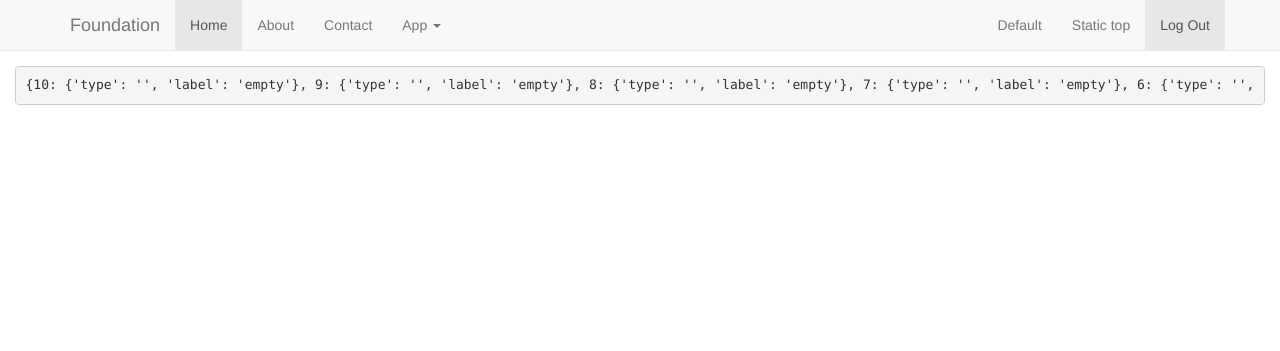
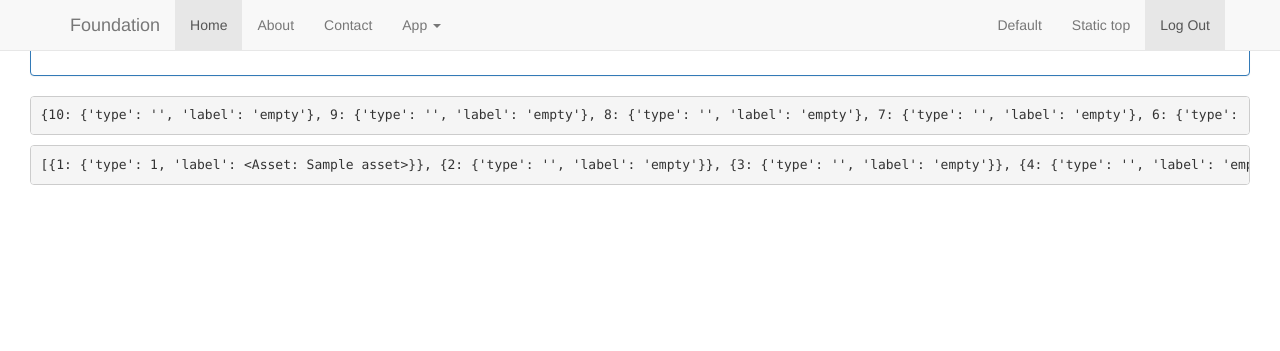
Before and after one commit to Jaredn/datacenter, a Django app: page /racklayout/rack/1 in a window 1280 px wide. Shown: the top 351 px of the page. Run offline with Django 3.2, Linux system fonts and the light colour scheme; tables that the repository leaves empty hold one stand-in row (values such as "Sample post"); some libraries are stand-ins or nearby versions.

Commit message:
updates to fix the rack view and display the assets

```diff
--- a/racklayout/templates/racklayout/rack.html
+++ b/racklayout/templates/racklayout/rack.html
@@ -14,17 +14,21 @@
                 {% endif %}
             </h3>
         </div>
-            {% for unit, item in rackunits.iteritems %}
-                <div class ='row'>
-                <div class="col-md-1">{{ unit }}</div>
-                <div class="col-md-1">{{ item.label }}</div>
+        <div class="panel-body">
+           {% for row in listunits %}
+            {% for unit, item in row.iteritems %}
+                <div class ='row' >
+                <div class="col-md-1" style="rowcount: 2;padding: 0.0em; border: 1px solid grey">{{ unit }}</div>
+                <div class="col-md-3" style="padding: 0.0em; border: 1px solid grey">{{ item.label }}</div>
                 </div>
 
             {% endfor %}
+           {%  endfor %}
         </div>
 
 </div>
 
 <pre>{{ rackunits }}</pre>
+<pre>{{ listunits }}</pre>
 
 {% endblock %}
--- a/racklayout/views.py
+++ b/racklayout/views.py
@@ -60,6 +60,7 @@
         assets =  context['assets']
         totalunits = context['totalunits']
         # create a dict that can used in the template to render the rack
+        listresult = []
         result = {}
         for unit in totalunits:
             result.update({unit: {'type': '', 'label': 'empty'}})
@@ -73,7 +74,11 @@
                 result[unit.location]['type'] = 'filled'
                 result[unit.location]['label'] = 'filled'
 
+        for each in result:
+            listresult.append({each: result[each]})
+
         context['rackunits'] = result
+        context['listunits'] = listresult[::-1]
 
         return context
 
```
